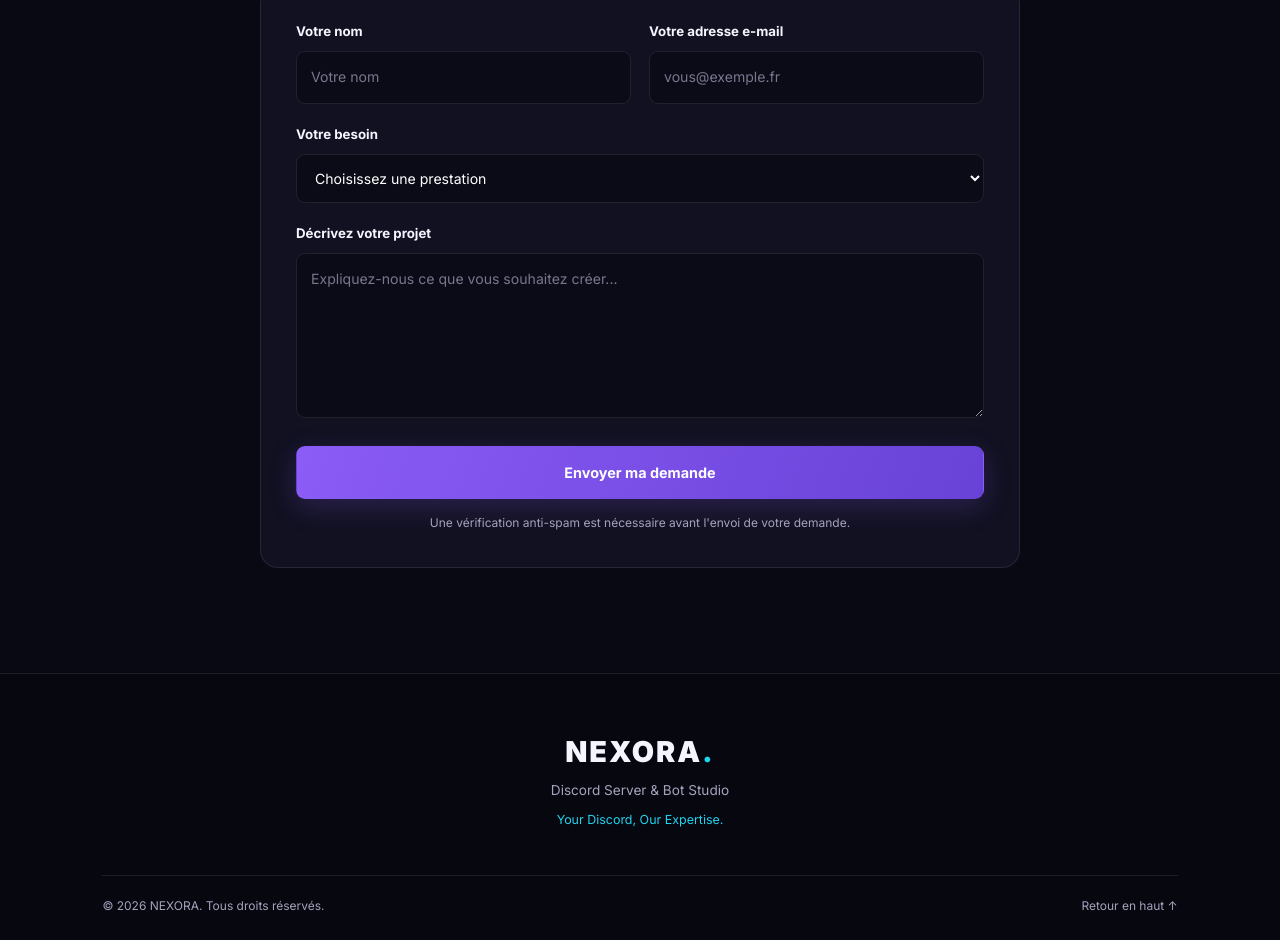
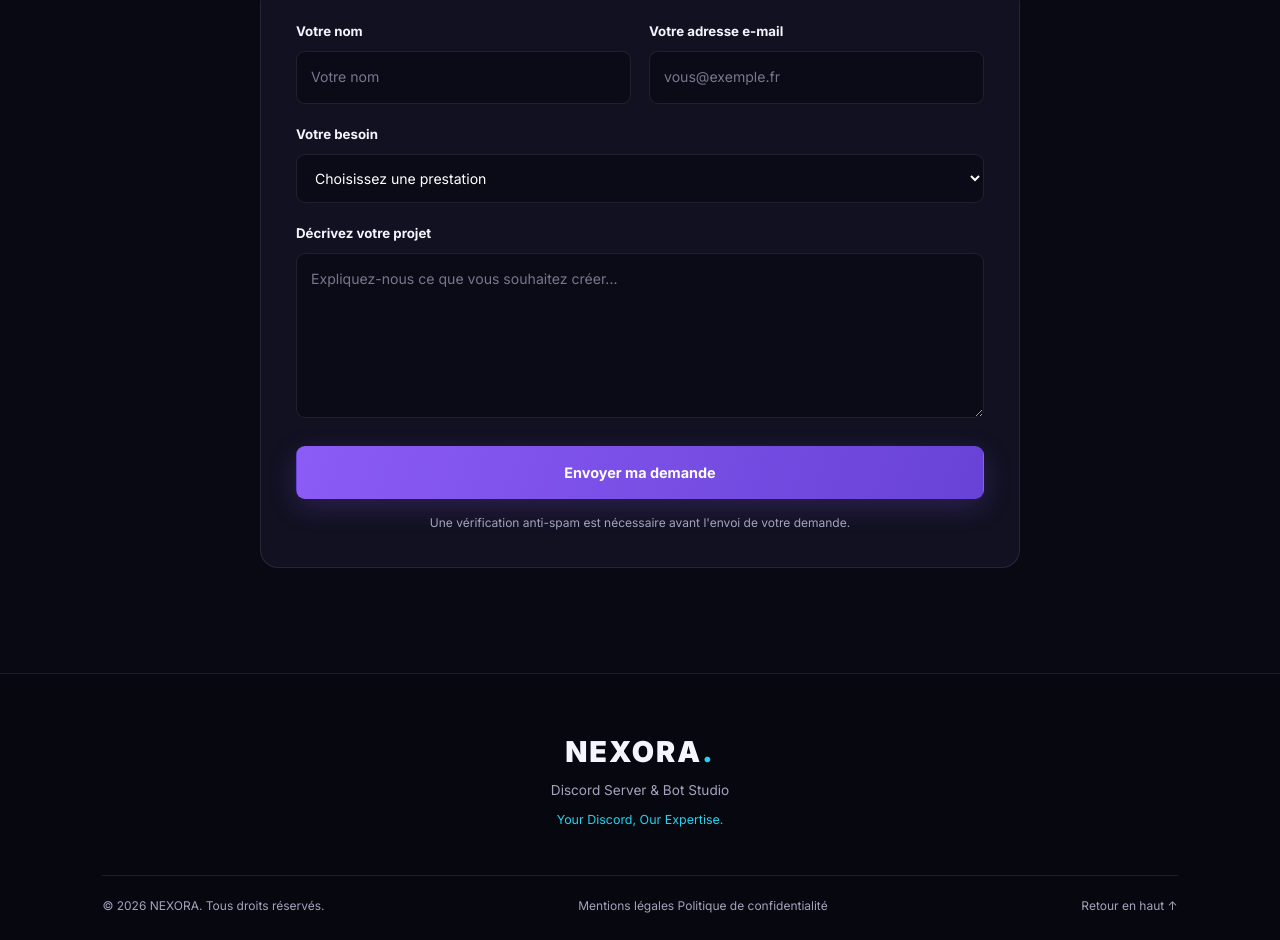
Before and after one commit to noasueur88-blip/..., a plain HTML site: page index.html in a window 1280 px wide. Shown: the part 4382-5322 px from the top of the page. Drawn offline with Linux system fonts and the light colour scheme.

Commit message:
Enhance footer with additional links
Added footer links for legal mentions and privacy policy.

```diff
--- a/index.html
+++ b/index.html
@@ -320,15 +320,25 @@
     </section>
   </main>
 
+
 <footer class="footer">
   <a class="logo" href="#accueil">NEXORA<span>.</span></a>
+
   <p>Discord Server & Bot Studio</p>
   <p class="footer-slogan">Your Discord, Our Expertise.</p>
+
   <div class="footer-bottom">
     <span>© <span id="year"></span> NEXORA. Tous droits réservés.</span>
+
+    <div class="footer-links">
+      <a href="mentions-legales.html">Mentions légales</a>
+      <a href="politique-confidentialite.html">Politique de confidentialité</a>
+    </div>
+
     <a href="#accueil">Retour en haut ↑</a>
   </div>
 </footer>
+
 
   <!-- Script officiel Web3Forms pour hCaptcha -->
   <script src="https://web3forms.com/client/script.js" async defer></script>
```
Lines whose indentation alone changed are shown as unchanged.
